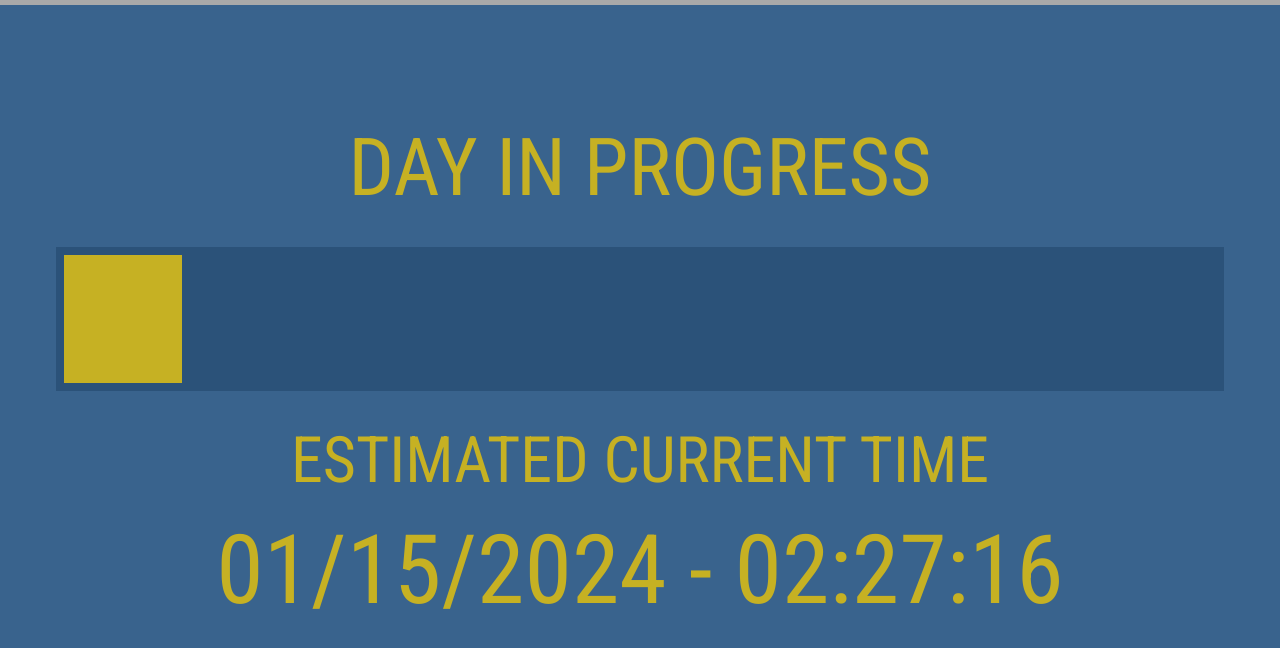
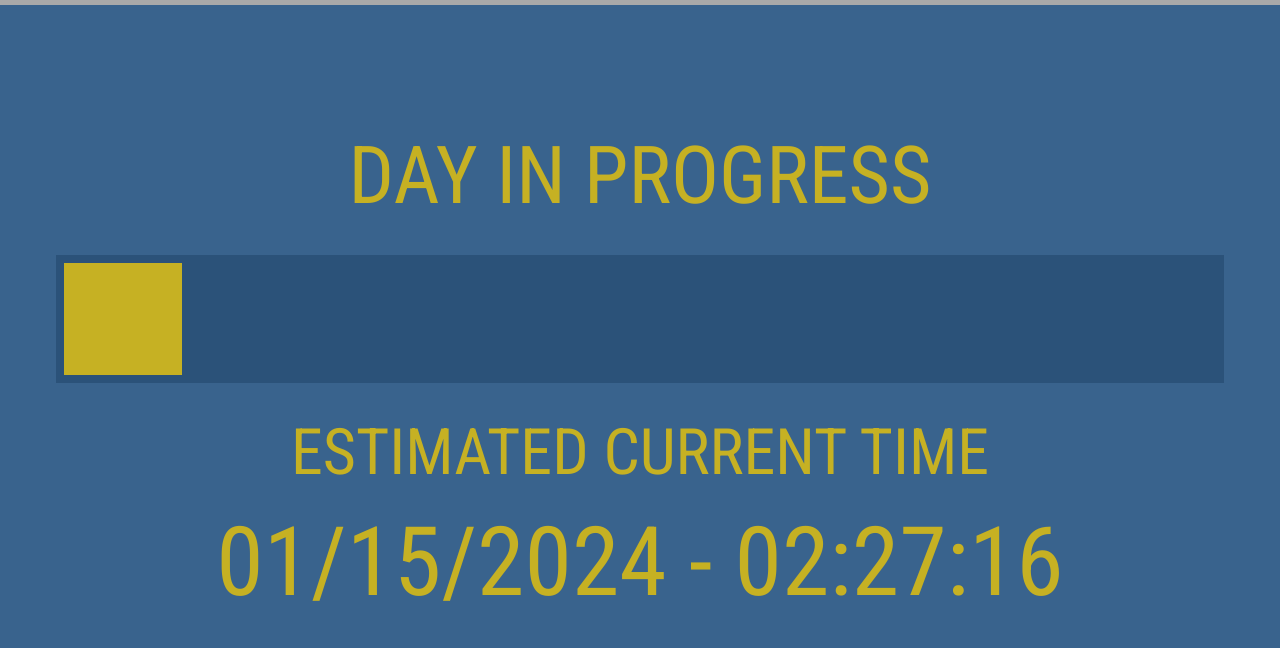
Before and after one commit to TheRake66/Payday-2-Clock, a plain HTML site: page index.html in a window 1280 px wide. Shown: the part 58-706 px from the top of the page. Drawn offline with Linux system fonts and the light colour scheme; a web font is replaced by a local one.

Commit message:
Update index.html

```diff
--- a/index.html
+++ b/index.html
@@ -127,7 +127,7 @@
         progress {
             margin: 4vh 0;
             width: 100%;
-            height: 18vh;
+            height: 16vh;
             -webkit-appearance: none;
         }
 
```
